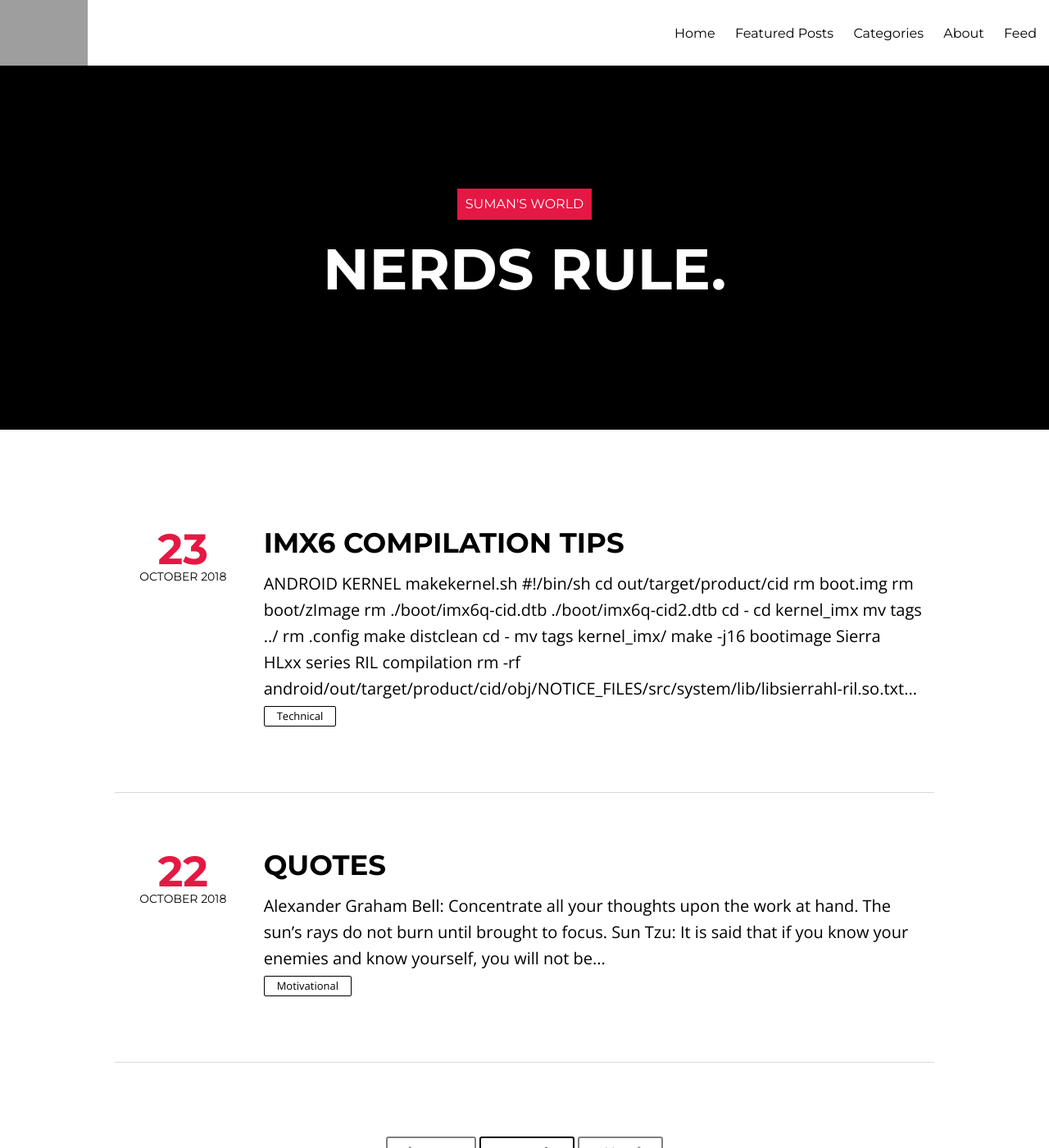
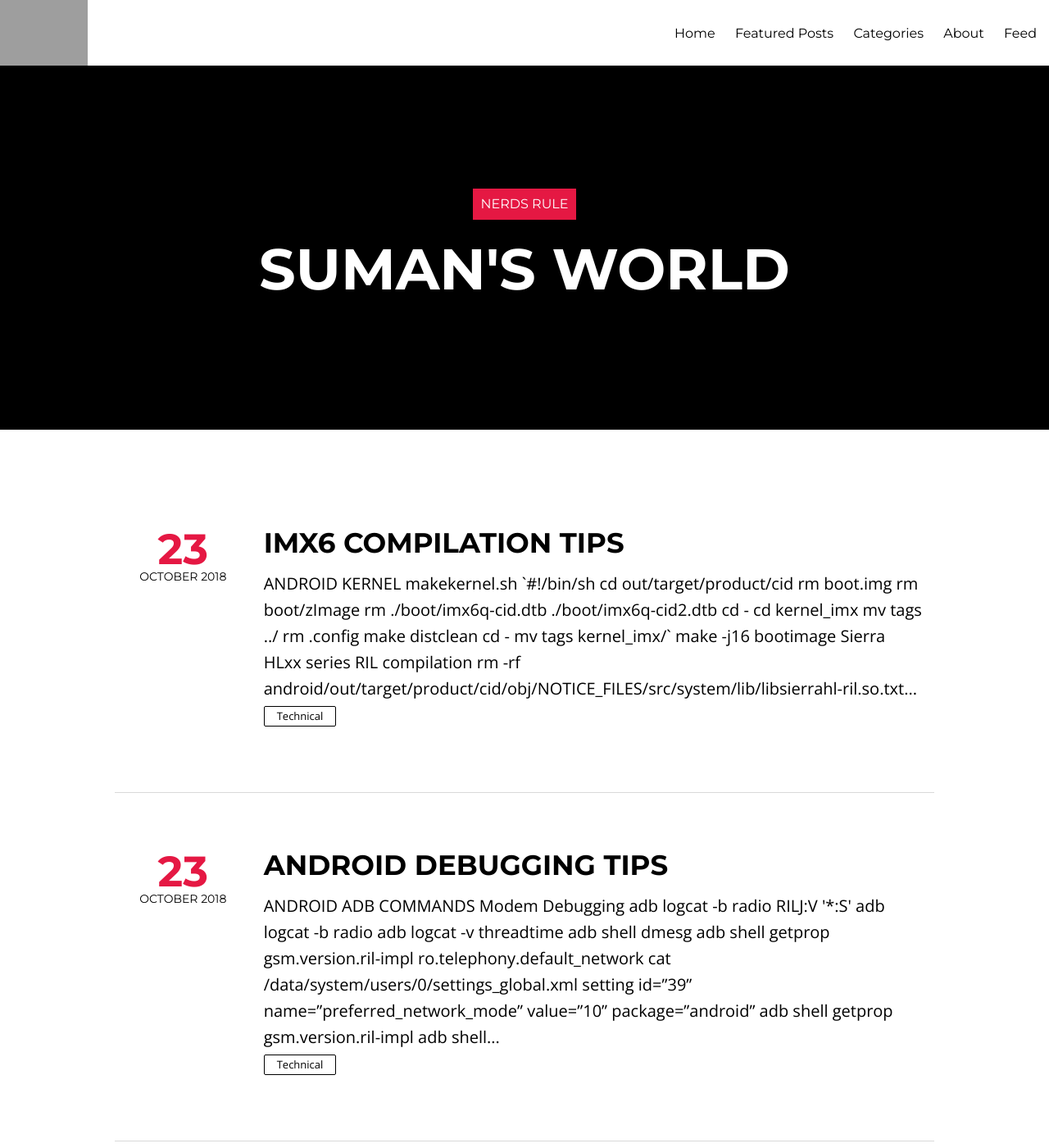
Before and after one commit to SumanKumarSP/suman.github.com, a Jekyll site: the page built from index.html, in a window 1280 px wide and 1400 px high. Shown: the whole window at 82% size. Built offline with Jekyll 4.4.1, drawn with Linux system fonts in a browser that asks for light colours; nearby versions of some CDN libraries; the list of posts is cut into pages by our own code.

Commit message:
added post on debugging

```diff
--- a/_config.yml
+++ b/_config.yml
@@ -1,5 +1,5 @@
-title:            Suman's World
-description:      Nerds Rule.
+title:            Nerds Rule
+description:      Suman's World
 i#logo:             logo.png
 disqus_shortname: SumanKumar
 #share:            true
--- /dev/null
+++ b/_posts/2018-10-23-debugging.md
@@ -0,0 +1,110 @@
+---
+layout: post
+title: "android debugging tips"
+description: "This post contains commands and approach for debugging issues on android runnning on imx6 ."
+category: technical
+tags: [debugging]
+imagefeature: cover9.jpg
+
+---
+
+**ANDROID ADB COMMANDS**
+
+### **Modem Debugging**
+
+> `adb logcat -b radio RILJ:V '*:S'`
+
+> adb logcat -b radio
+
+> adb logcat -v threadtime
+
+> adb shell dmesg
+
+> adb shell getprop gsm.version.ril-impl
+
+> ro.telephony.default_network
+
+cat /data/system/users/0/settings_global.xml
+
+setting id="39" name="preferred_network_mode" value="10" package="android"
+
+> adb shell getprop gsm.version.ril-impl
+
+> adb shell getprop telephony.lteOnCdmaDevice
+
+> adb shell getprop telephony.lteOnGsmDevice
+
+> adb shell echo gpionum > /sys/class/gpio/export
+>
+> adb shell echo "out" > /sys/class/gpio/gpio204/direction
+>
+> adb shell echo 1 > /sys/class/gpio/gpio204/active_low
+>
+> adb shell echo 0 > /sys/class/gpio/gpio204/value
+
+
+
+---
+
+init.config.ip
+
+> IP=$(/system/bin/getprop "dhcp.wwan0.ipaddress")
+>
+> DNS1=$(/system/bin/getprop "dhcp.wwan0.dns1")
+>
+> DNS2=$(/system/bin/getprop "dhcp.wwan0.dns2")
+>
+> GW=$(/system/bin/getprop "dhcp.wwan0.gateway")
+>
+> IFACE="wwan0"
+
+> /system/bin/ifconfig $IFACE $IP netmask 255.255.255.0
+>
+> /system/bin/route add default gw $IP dev $IFACE
+>
+> /system/bin/ip route add default via  $IP dev $IFACE
+>
+> /system/bin/ndc resolver setnetdns $IFACE $DNS1 $DNS2
+>
+> /system/bin/ndc network default set $IFACE
+>
+> /system/bin/ip route add default via $GW
+
+---
+
+### **LINUX KERNEL**
+
+> cat /sys/kernel/debug/gpio
+
+---
+
+### **GIT**
+
+`git remote add upstream https://github.com/boundarydevices/linux-imx6.git`
+
+
+`git fetch --all`
+
+
+`git cherry-pick commitid`
+
+
+`git push -u origin localbranch:remotebranch`
+
+
+`git branch -rvv`
+
+
+`git branch -lvv`
+
+
+`git blame filename`
+
+
+---
+
+
+
+{: .notice}
+
+---
```
Also changed, not shown: _posts/2018-10-23-imx6-android.md (+29 -5 lines).
